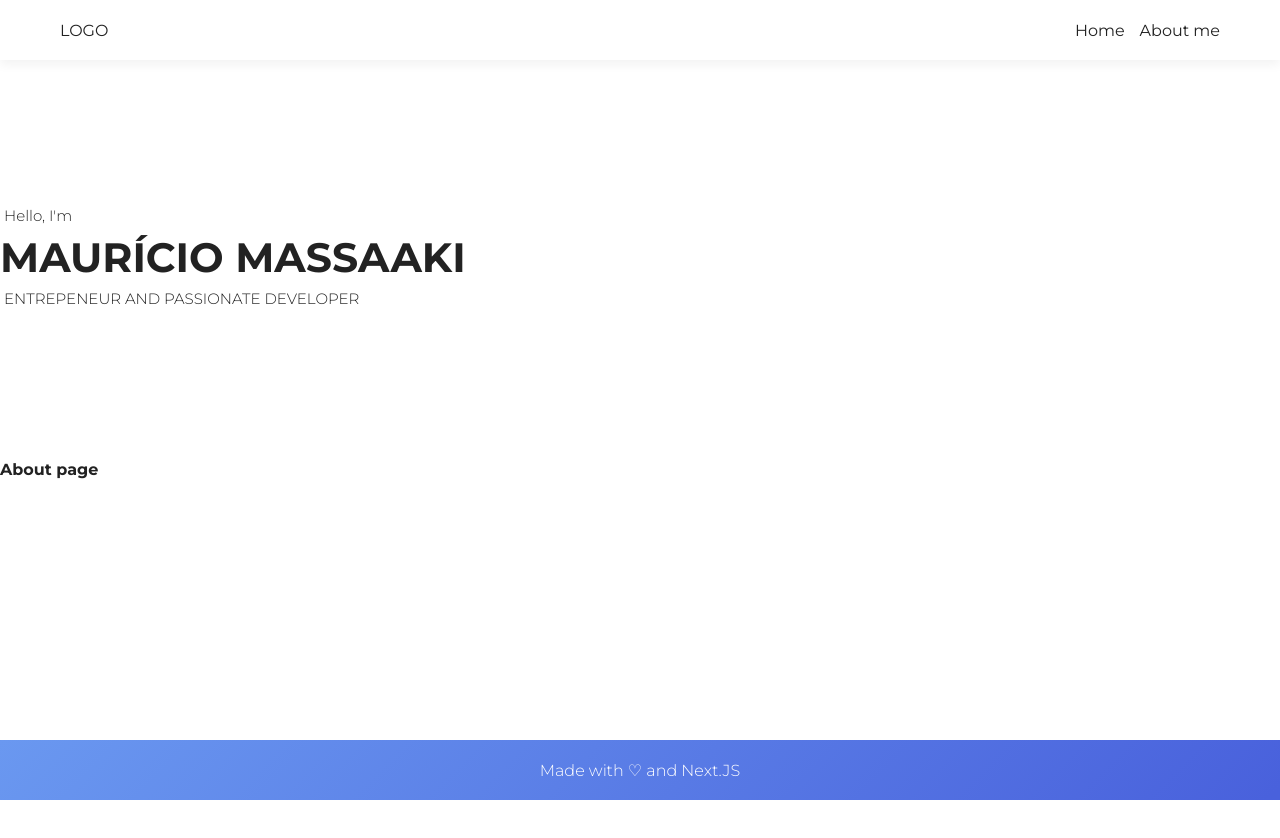
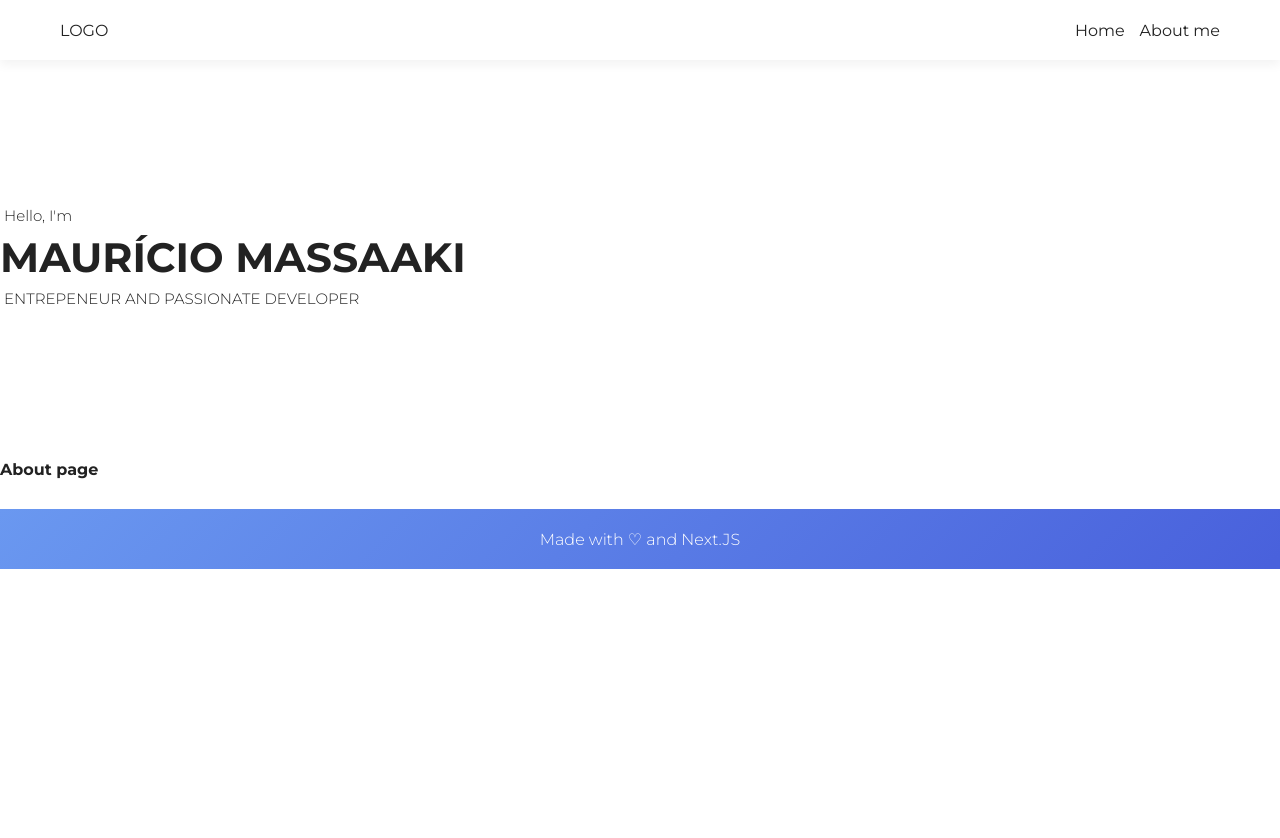
Before and after one commit to massaaki/personal-blog, a Next.js app: page /about in a window 1280 px wide. Shown: the top 838 px of the page. Built offline with nearby package versions, Linux system fonts and the light colour scheme.

Commit message:
feat(footer): Adjust footer layout

```diff
--- a/src/shared/layout/DefaultLayout/components/Footer/styles.ts
+++ b/src/shared/layout/DefaultLayout/components/Footer/styles.ts
@@ -6,11 +6,11 @@ export const Footer = styled.footer`
     rgb(106, 152, 240) 0%,
     rgb(73, 97, 220) 99%
   );
+
+  margin-top: 30px;
   width: 100%;
-  position: absolute;
-  bottom: 0;
-  height: 60px;
-  color: #fff;
+  min-height: 60px;
+  color: ${props => props.theme.colors.light.footerText};
 
   display: flex;
   align-items: center;
```
